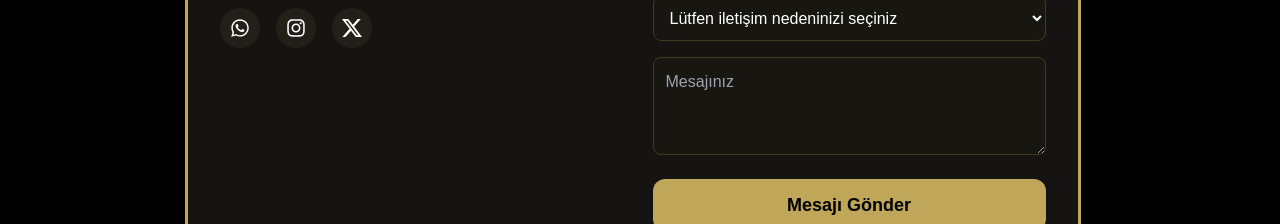
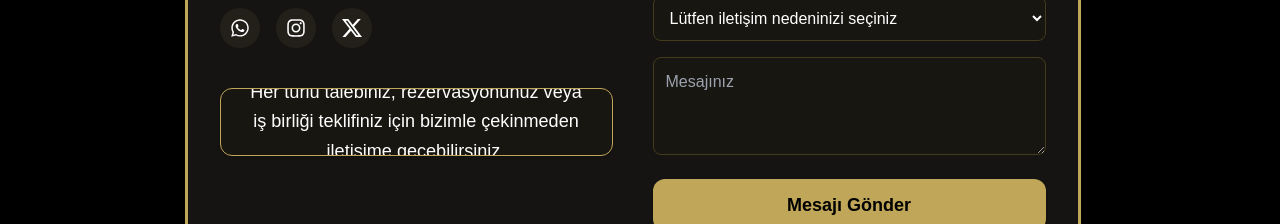
Before and after one commit to haliltayfur/yolcutransferi, a Next.js app: page /iletisim in a window 1280 px wide. Shown: the part 400-624 px from the top of the page. Built offline with nearby package versions, Linux system fonts and the light colour scheme.

Commit message:
Update iletisim.jsx

```diff
--- a/app/iletisim/iletisim.jsx
+++ b/app/iletisim/iletisim.jsx
@@ -1,5 +1,6 @@
 "use client";
-import { useState } from "react";
+import { useState, useEffect } from "react";
+import Image from "next/image";
 import { FaWhatsapp, FaInstagram, FaPhone, FaMapMarkerAlt, FaEnvelope } from "react-icons/fa";
 import { SiX } from "react-icons/si";
 
@@ -19,6 +20,15 @@ const ILETISIM_NEDENLERI = [
   "Diğer"
 ];
 
+const messages = [
+  "YolcuTransferi.com olarak, deneyimli ekibimizle sizlere lüks ve güvenli bir yolculuk deneyimi yaşatmak için buradayız.",
+  "Her türlü talebiniz, rezervasyonunuz veya iş birliği teklifiniz için bizimle çekinmeden iletişime geçebilirsiniz.",
+  "İhtiyacınıza en uygun çözümü, en hızlı şekilde sunabilmek için profesyonel destek ekibimiz sizinle.",
+  "VIP standartlarında hizmet için, bize ulaşmanız yeterli. Sizi dinlemek ve en iyi deneyimi yaşatmak önceliğimiz.",
+  "Bize ilettiğiniz her mesaj titizlikle incelenir; ilgili ekibimiz en kısa sürede size dönüş sağlar.",
+  "YolcuTransferi.com — Sadece bir transfer değil, bir ayrıcalık..."
+];
+
 export default function Iletisim() {
   const [form, setForm] = useState({
     ad: "",
@@ -29,6 +39,15 @@ export default function Iletisim() {
     mesaj: ""
   });
   const [sent, setSent] = useState(false);
+  const [activeIndex, setActiveIndex] = useState(0);
+
+  // Bilboard mesajları döndür
+  useEffect(() => {
+    const interval = setInterval(() => {
+      setActiveIndex((prev) => (prev + 1) % (messages.length + 1));
+    }, 5000);
+    return () => clearInterval(interval);
+  }, []);
 
   const handleChange = (e) => {
     if (e.target.name === "telefon") {
@@ -79,6 +98,27 @@ export default function Iletisim() {
                   {icon}
                 </a>
               ))}
+            </div>
+            {/* Dönen Bilboard Mesaj Alanı */}
+            <div className="w-full flex justify-center py-4">
+              <div className="relative min-h-[58px] w-full max-w-xl bg-[#181611] border border-[#bfa658] rounded-xl shadow flex items-center justify-center transition-all duration-500 overflow-hidden" style={{ height: 68 }}>
+                {activeIndex < messages.length ? (
+                  <span className="text-[1.13rem] text-gray-200 text-center px-7 py-2 font-medium leading-relaxed animate-fade-in">
+                    {messages[activeIndex]}
+                  </span>
+                ) : (
+                  <span className="flex items-center justify-center w-full h-full py-2 animate-fade-in">
+                    <Image
+                      src="/LOGO.png"
+                      alt="YolcuTransferi.com"
+                      width={180}
+                      height={54}
+                      priority
+                      className="mx-auto"
+                    />
+                  </span>
+                )}
+              </div>
             </div>
           </div>
           {/* Form */}
@@ -159,7 +199,7 @@ export default function Iletisim() {
             )}
           </form>
         </div>
-        {/* Harita en altta, kutu içinde ve büyük */}
+        {/* Harita */}
         <div className="w-full flex justify-center">
           <div style={{ width: "100%", maxWidth: "900px", height: "210px" }} className="rounded-xl overflow-hidden border-2 border-[#bfa658] shadow-lg bg-[#23201a]">
             <iframe
@@ -174,6 +214,16 @@ export default function Iletisim() {
           </div>
         </div>
       </div>
+      {/* Animasyon için gerekli CSS */}
+      <style>{`
+        .animate-fade-in {
+          animation: fadeIn .7s;
+        }
+        @keyframes fadeIn {
+          0% { opacity: 0; transform: translateY(15px);}
+          100% { opacity: 1; transform: translateY(0);}
+        }
+      `}</style>
     </div>
   );
 }
```
